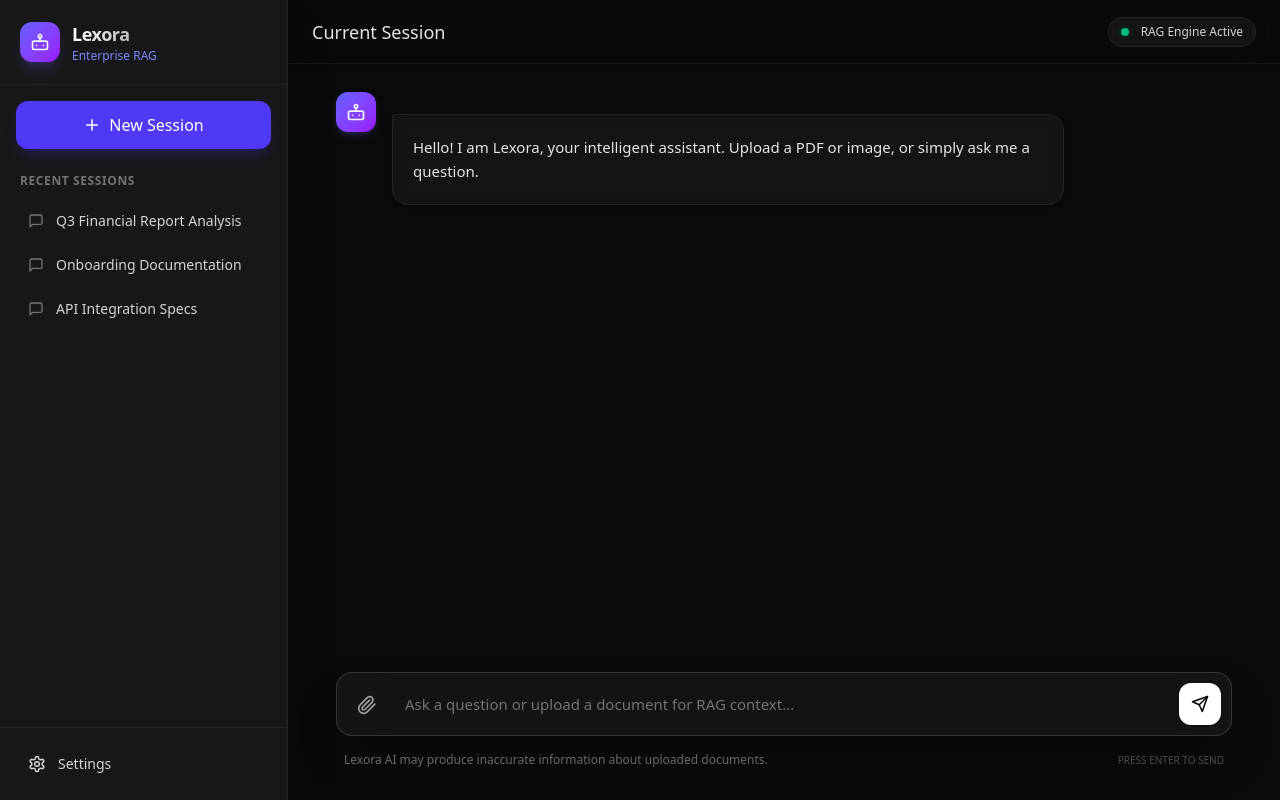
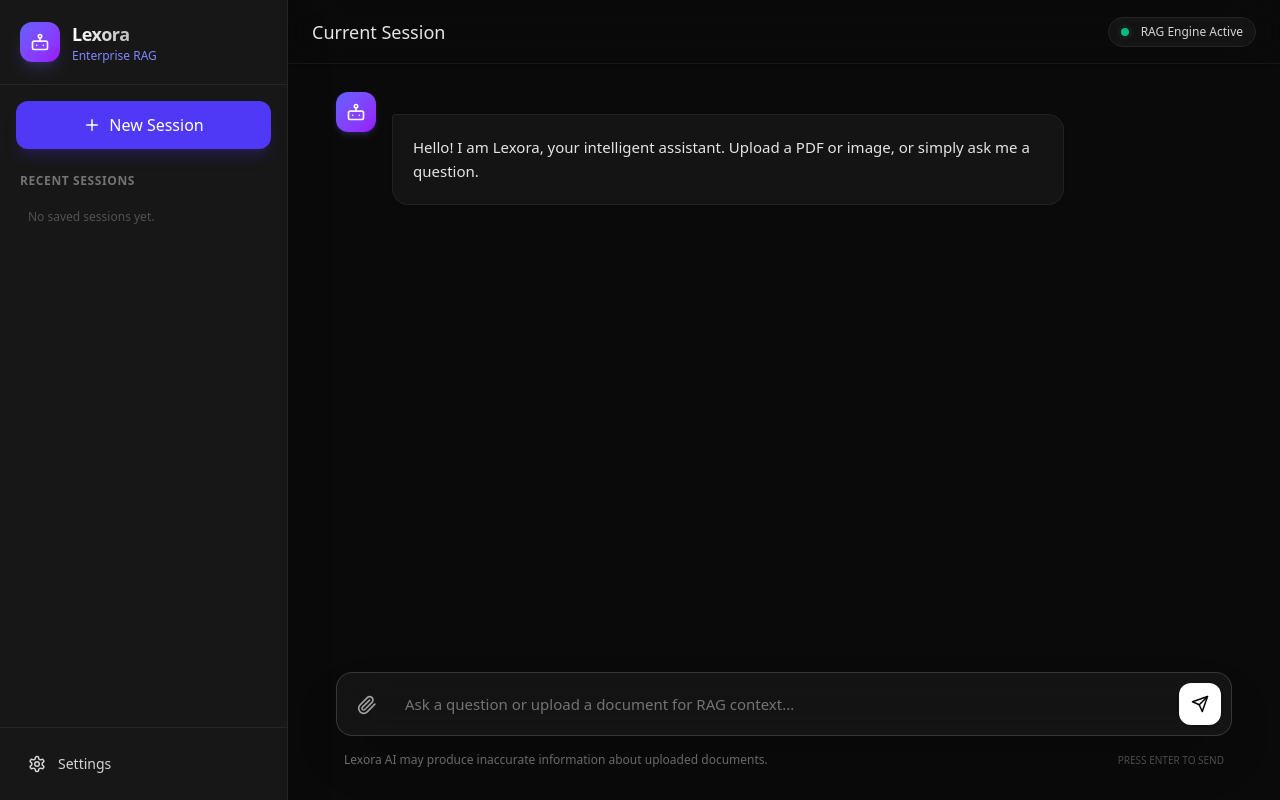
Before and after one commit to saksham-rathore/Rag-bot, a Next.js app: page /Hero in a window 1280 px wide. Built offline with nearby package versions, Linux system fonts and the light colour scheme.

Commit message:
feat: create HeroPage component with chat interface, session management, and file attachment support

```diff
--- a/app/(auth)/Hero/page.tsx
+++ b/app/(auth)/Hero/page.tsx
@@ -21,18 +21,21 @@ export default function HeroPage() {
     role: string;
   };
 
+  type Session = {
+    id: number;
+    name: string;
+    messages: Message[];
+  };
+
   const [Message, setMessage] = useState<Message[]>([]);
-  const [Textarea, setTextarea] = useState([]);
   const [Input, setInput] = useState("");
   const [File, setFile] = useState<File | null>(null);
-  const [Processing, setProcessing] = useState(false);
-  const [Recentsession, setRecentsession] = useState<string[]>([
-    "Q3 Financial Report Analysis",
-    "Onboarding Documentation",
-    "API Integration Specs",
-  ]);
+  const [sessions, setSessions] = useState<Session[]>([]);
+  const [activeSessionId, setActiveSessionId] = useState<number | null>(null);
+
   const fileInputRef = useRef<HTMLInputElement>(null);
   const messageIdRef = useRef(0);
+  const sessionIdRef = useRef(0);
 
   const handleSend = (e?: React.FormEvent) => {
     e?.preventDefault();
@@ -53,10 +56,50 @@ export default function HeroPage() {
     removeFile();
   };
 
-  const handleClearChat = () => {
+  // Save current chat as a session and start fresh
+  const handleNewSession = () => {
+    if (Message.length === 0) return; // nothing to save
+
+    const sessionName =
+      Message.find((m) => m.role === "user")?.text.slice(0, 35) ??
+      "New Session";
+
+    const newSession: Session = {
+      id: ++sessionIdRef.current,
+      name: sessionName,
+      messages: Message,
+    };
+
+    setSessions((prev) => [newSession, ...prev]);
+    setActiveSessionId(newSession.id);
     setMessage([]);
     setInput("");
-    setFile(null);
+    removeFile();
+  };
+
+  // Load a past session back into the chat
+  const loadSession = (session: Session) => {
+    // Save whatever is currently in the chat before switching
+    if (Message.length > 0 && activeSessionId !== session.id) {
+      const currentName =
+        Message.find((m) => m.role === "user")?.text.slice(0, 35) ??
+        "Unsaved Session";
+      const current: Session = {
+        id: activeSessionId ?? ++sessionIdRef.current,
+        name: currentName,
+        messages: Message,
+      };
+      setSessions((prev) =>
+        prev.some((s) => s.id === current.id)
+          ? prev.map((s) => (s.id === current.id ? current : s))
+          : [current, ...prev]
+      );
+    }
+
+    setMessage(session.messages);
+    setActiveSessionId(session.id);
+    setInput("");
+    removeFile();
   };
 
   const handleclick = () => {
@@ -96,7 +139,7 @@ export default function HeroPage() {
 
         <div className="flex-1 overflow-y-auto p-4 custom-scrollbar">
           <button
-            onClick={handleClearChat}
+            onClick={handleNewSession}
             className="w-full flex items-center justify-center gap-2 bg-indigo-600 hover:bg-indigo-500 text-white px-4 py-3 rounded-xl transition-all shadow-lg shadow-indigo-600/20 font-medium mb-6 hover:scale-[1.02] active:scale-[0.98]"
           >
             <Plus />
@@ -107,19 +150,25 @@ export default function HeroPage() {
             Recent Sessions
           </div>
           <div className="space-y-1">
-            {/* Static Example Sessions */}
-            <button className="w-full text-left px-3 py-2.5 rounded-lg hover:bg-neutral-800 transition-colors text-sm text-neutral-300 truncate group flex items-center gap-3">
-              <Messageicon />
-              <span className="truncate">Q3 Financial Report Analysis</span>
-            </button>
-            <button className="w-full text-left px-3 py-2.5 rounded-lg hover:bg-neutral-800 transition-colors text-sm text-neutral-300 truncate group flex items-center gap-3">
-              <Messageicon />
-              <span className="truncate">Onboarding Documentation</span>
-            </button>
-            <button className="w-full text-left px-3 py-2.5 rounded-lg hover:bg-neutral-800 transition-colors text-sm text-neutral-300 truncate group flex items-center gap-3">
-              <Messageicon />
-              <span className="truncate">API Integration Specs</span>
-            </button>
+            {sessions.length === 0 && (
+              <p className="text-xs text-neutral-600 px-3 py-2">
+                No saved sessions yet.
+              </p>
+            )}
+            {sessions.map((session) => (
+              <button
+                key={session.id}
+                onClick={() => loadSession(session)}
+                className={`w-full text-left px-3 py-2.5 rounded-lg transition-colors text-sm truncate group flex items-center gap-3 ${
+                  activeSessionId === session.id
+                    ? "bg-neutral-800 text-white"
+                    : "hover:bg-neutral-800 text-neutral-300"
+                }`}
+              >
+                <Messageicon />
+                <span className="truncate">{session.name}</span>
+              </button>
+            ))}
           </div>
         </div>
 
```
